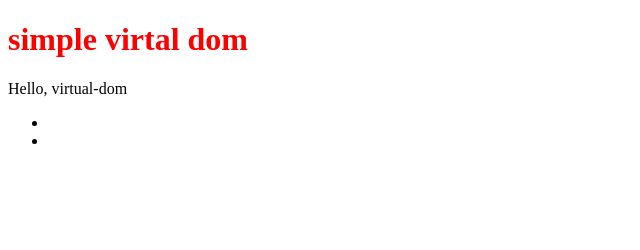
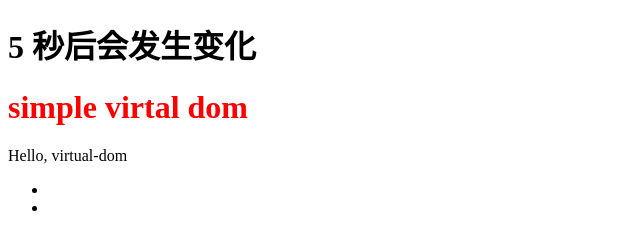
Before and after one commit to ChesterBu/Wheels, a plain HTML site: page VirtualDom/dist/index.html in a window 1280 px wide. Shown: the whole page, without its empty margins (0-640 px from the left). Drawn offline with Linux system fonts and the light colour scheme.

Commit message:
change readme and update virtualdom

```diff
--- a/VirtualDom/dist/test.html
+++ b/VirtualDom/dist/index.html
@@ -7,6 +7,7 @@
     <title>Document</title>
 </head>
 <body>
-    <script src="/dist/70ca30e6ed374a1c0a74c200da103375.js"></script>
+    <h1> 5 秒后会发生变化</h1>
+    <script src="./70ca30e6ed374a1c0a74c200da103375.js"></script>
 </body>
 </html>
```
Also changed, not shown: 3 other files.
